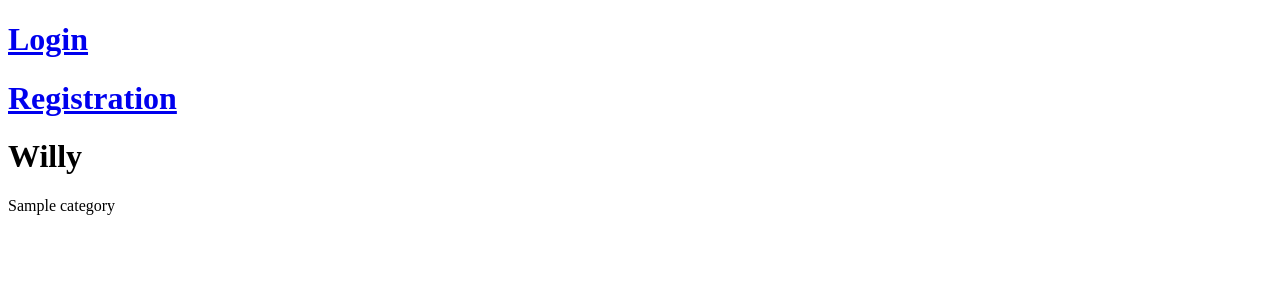
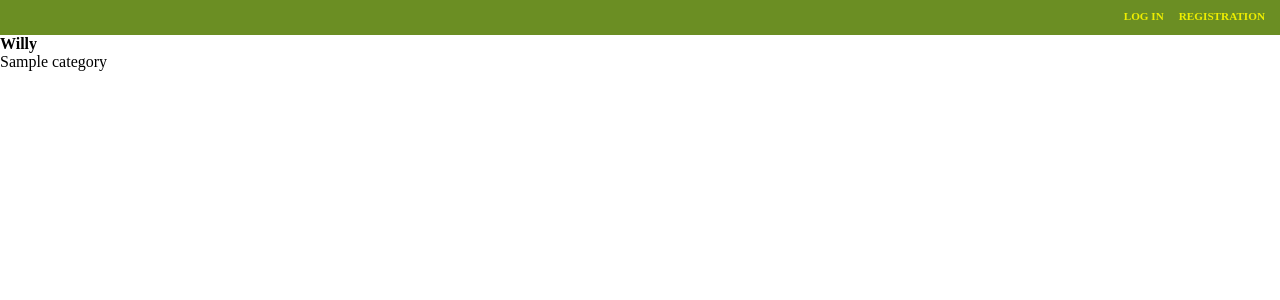
Before and after one commit to psstoev/willy, a Django app: template src/willy/gallery/templates/category.html in a window 1280 px wide. Shown: the top 300 px of the page. Run offline with Django 3.2, Linux system fonts and the light colour scheme; the template is opened without the code that fills it: most values are stand-ins (such as "Sample title", 1, 10 or a date in 2020).

Commit message:
The base template now has some css.

```diff
--- a/src/willy/settings.py
+++ b/src/willy/settings.py
@@ -62,7 +62,7 @@ MEDIA_URL = '/media/'
 # Don't put anything in this directory yourself; store your static files
 # in apps' "static/" subdirectories and in STATICFILES_DIRS.
 # Example: "/home/media/media.lawrence.com/static/"
-STATIC_ROOT = os.path.join(PROJECT_PATH, 'static')
+STATIC_ROOT = os.path.join(PROJECT_PATH, 'static_root')
 
 # URL prefix for static files.
 # Example: "http://media.lawrence.com/static/"
@@ -78,6 +78,7 @@ STATICFILES_DIRS = (
     # Put strings here, like "/home/html/static" or "C:/www/django/static".
     # Always use forward slashes, even on Windows.
     # Don't forget to use absolute paths, not relative paths.
+    os.path.join(PROJECT_PATH, 'static'),
 )
 
 # List of finder classes that know how to find static files in
--- /dev/null
+++ b/src/willy/static/css/base.css
@@ -0,0 +1,63 @@
+/*RESETS*/
+*, html, body, div, dl, dt, dd, ul, ol, li, h1, h2, h3, h4, h5, h6, pre, form, label, fieldset, input, p, blockquote, th, td {
+    margin:0;
+    padding:0;
+}
+table {
+    border-collapse:collapse;
+    border-spacing:0;
+}
+fieldset, img {
+    border:0;
+}
+address, caption, cite, code, dfn, em, strong, th, var {
+    font-style:normal;
+    font-weight:normal;
+}
+ol, ul, li {
+    list-style:none;
+}
+caption, th {
+    text-align:left;
+}
+h1, h2, h3, h4, h5, h6 {
+    font-size:100%;
+    font-weight:bold;
+}
+strong {
+    font-weight:bold;
+}
+a img {
+    border:none;
+}
+.clearfix {
+    clear: both;
+}
+/* END RESETS */
+
+.toolbar {
+    overflow: hidden;
+    background-color: #6b8e23;
+    height: 35px;
+}
+
+.toolbar div {
+    width: auto;
+    float: right;
+}
+
+.toolbar div a {
+    position: relative;
+    float: left;
+    font-size: 0.7em;
+    font-weight: bold;
+    text-transform: uppercase;
+    margin-top: 10px;
+    margin-right: 15px;
+    text-decoration: none;
+    color: #ee0;
+}
+
+.toolbar div a:hover {
+    color: #fff;
+}
--- a/src/willy/templates/base.html
+++ b/src/willy/templates/base.html
@@ -6,18 +6,21 @@
 <head>
   <meta charset="utf-8">
   <title>{{ title|default:"Willy" }}</title>
+  <link rel="stylesheet" href="{{ STATIC_URL }}css/base.css" />
 </head>
 <body>
   <div class="toolbar">
-    {% if user.is_authenticated %}
-      <h1><a href="/session/welcome/">{% trans "Home" %}</a></h1>
-      <h1><a href="/session/profile/edit/">{% trans "Edit profile" %}</a></h1>
-      <h1><a href="/session/profile/edit/change_password/">{% trans "Change password" %}</a></h1>
-      <h1><a href="/session/logout">{% trans "Log out" %}</a></h1>
-    {% else %}
-      <h1><a href="/session/login/">{% trans "Login" %}</a></h1>
-      <h1><a href="/session/register/">{% trans "Registration" %}</a></h1>
-    {% endif %}
+    <div>
+      {% if user.is_authenticated %}
+        <a href="/session/welcome/">{% trans "Home" %}</a>
+        <a href="/session/profile/edit/">{% trans "Edit profile" %}</a>
+        <a href="/session/profile/edit/change_password/">{% trans "Change password" %}</a>
+        <a href="/session/logout">{% trans "Log out" %}</a>
+      {% else %}
+        <a href="/session/login/">{% trans "Log in" %}</a>
+        <a href="/session/register/">{% trans "Registration" %}</a>
+      {% endif %}
+    </div>
   </div>
   <div id="wrapper">
     <header>
```
